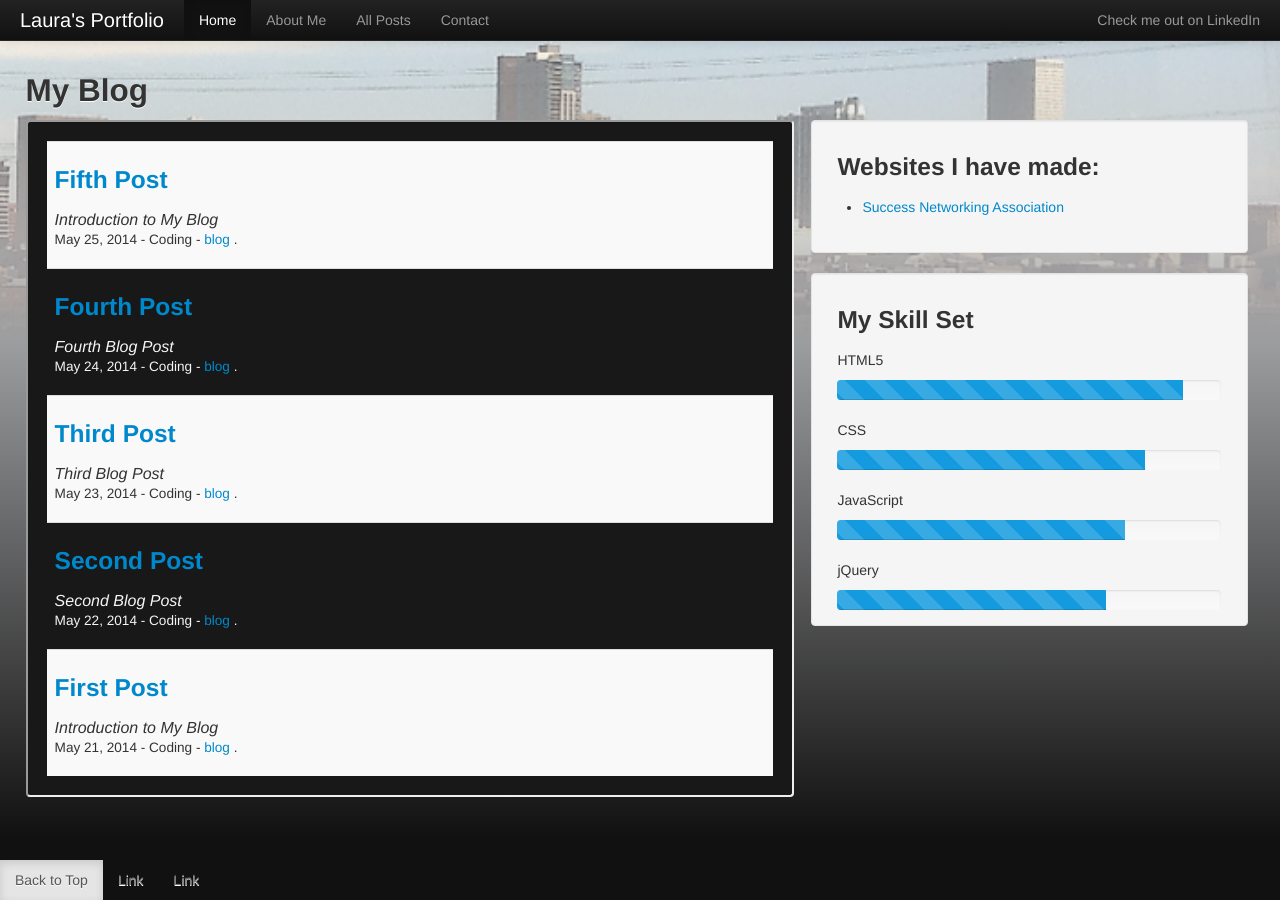
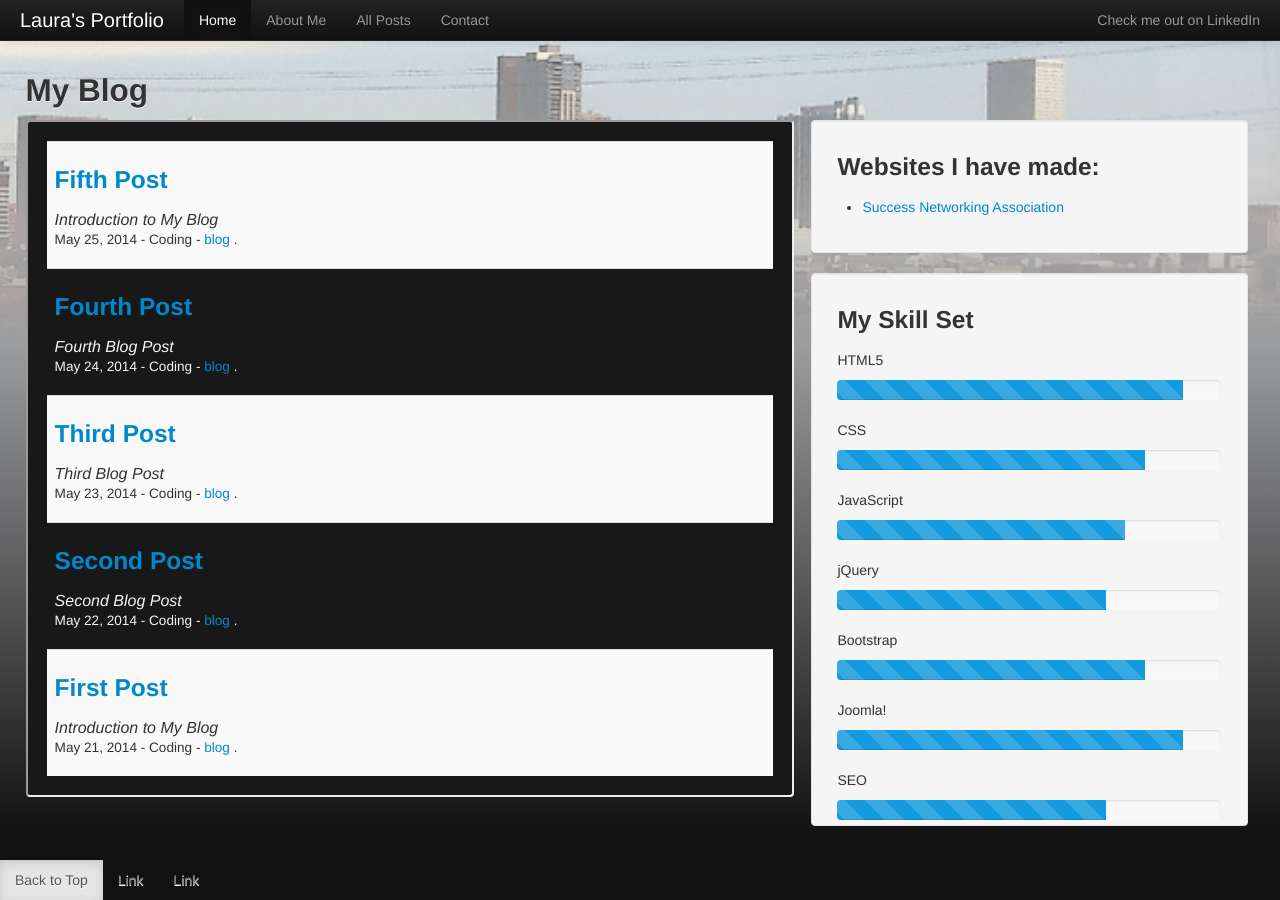
Before and after one commit to LauraR6561/Laurar6561.github.io, a Jekyll site: the page built from index.html, in a window 1280 px wide. Built offline with Jekyll 4.4.1, drawn with Linux system fonts in a browser that asks for light colours; Markdown is read by kramdown in place of the engine named in the settings.

Commit message:
css change

```diff
--- a/css/template.css
+++ b/css/template.css
@@ -34,15 +34,16 @@ filter: progid:DXImageTransform.Microsoft.gradient( startColorstr='#00000000', e
     background-color:#181818;
     color:#f5f5f5;
     width:60%;
-    max-height: 30%;
+    max-height: 700px;
+    overflow: auto;
     margin-left:2%;
     border:2px inset;
     float:left;
 }
 
 .skills{
-    max-height: 300px;
-    overflow: scroll;
+    max-height: 500px;
+    overflow: auto;
 }
 
 .Rside{
```
